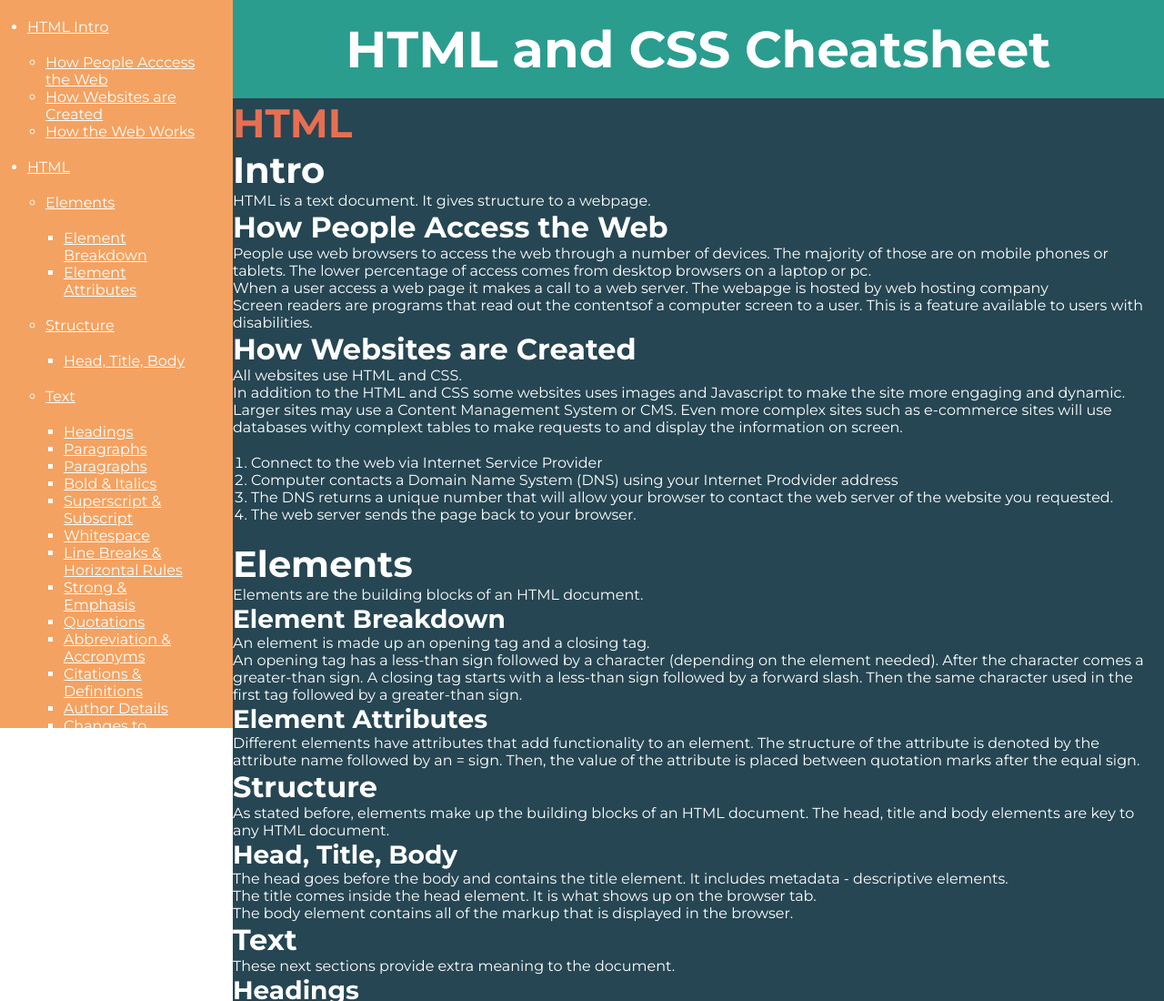
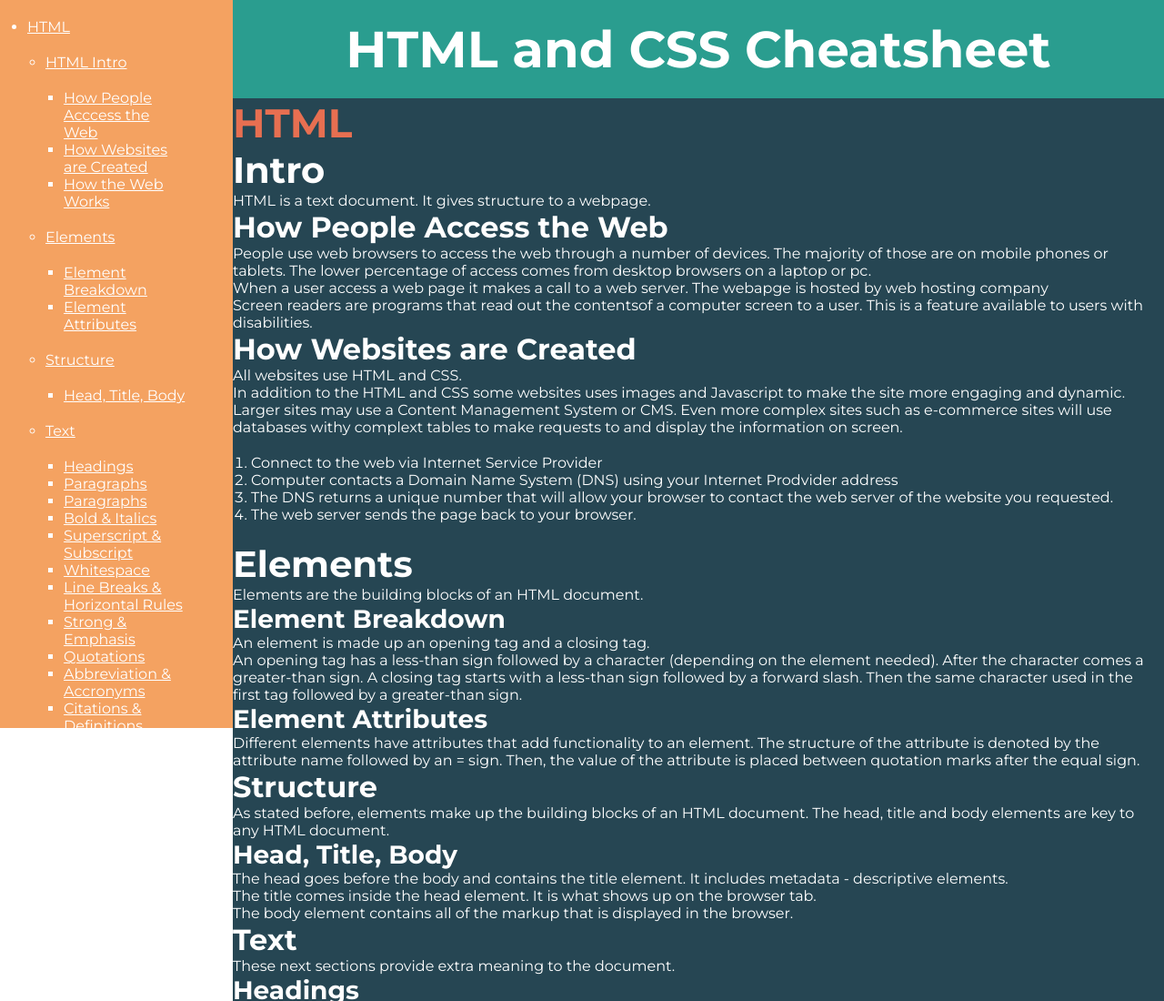
Before and after one commit to sedkyssaid/html-css-cheatsheet, a plain HTML site: page index.html in a window 1280 px wide. Shown: the top 1100 px of the page at 91% size. Drawn offline with Linux system fonts and the light colour scheme.

Commit message:
[feature-update] menu hot fix.

```diff
--- a/index.html
+++ b/index.html
@@ -15,15 +15,15 @@
         <header class="header">
             <nav class="nav">
                 <ul class="nav__primary">
-                    <li><a href="#intro" rel="next" referrerpolicy="no-referrer">HTML Intro</a></li>
+                    <li><a href="#html" rel="next" referrerpolicy="no-referrer">HTML</a></li>
                     <ul class="nav__secondary">
+                        <li><a href="#intro" rel="next" referrerpolicy="no-referrer">HTML Intro</a>
+                            <ul class="nav__tertiary">
                                 <li><a href="#intro-access">How People Acccess the Web</a></li>
                                 <li><a href="#intro-created">How Websites are Created</a></li>
                                 <li><a href="#intro-works">How the Web Works</a></li>
                             </ul>
-                    <li>
-                        <a href="#html" rel="next" referrerpolicy="no-referrer">HTML</a>
-                        <ul class="nav__secondary">
+                        </li>
                         <li>
                             <a href="#elements">Elements</a>
                             <ul class="nav__tertiary">
@@ -110,7 +110,6 @@
                             </ul>
                         </li>
                     </ul>
-                    </li>
                     <li>
                         <a href="#css" rel="next" referrerpolicy="no-referrer">CSS</a>
                         <ul class="nav__secondary">
```
Lines whose indentation alone changed are shown as unchanged.
